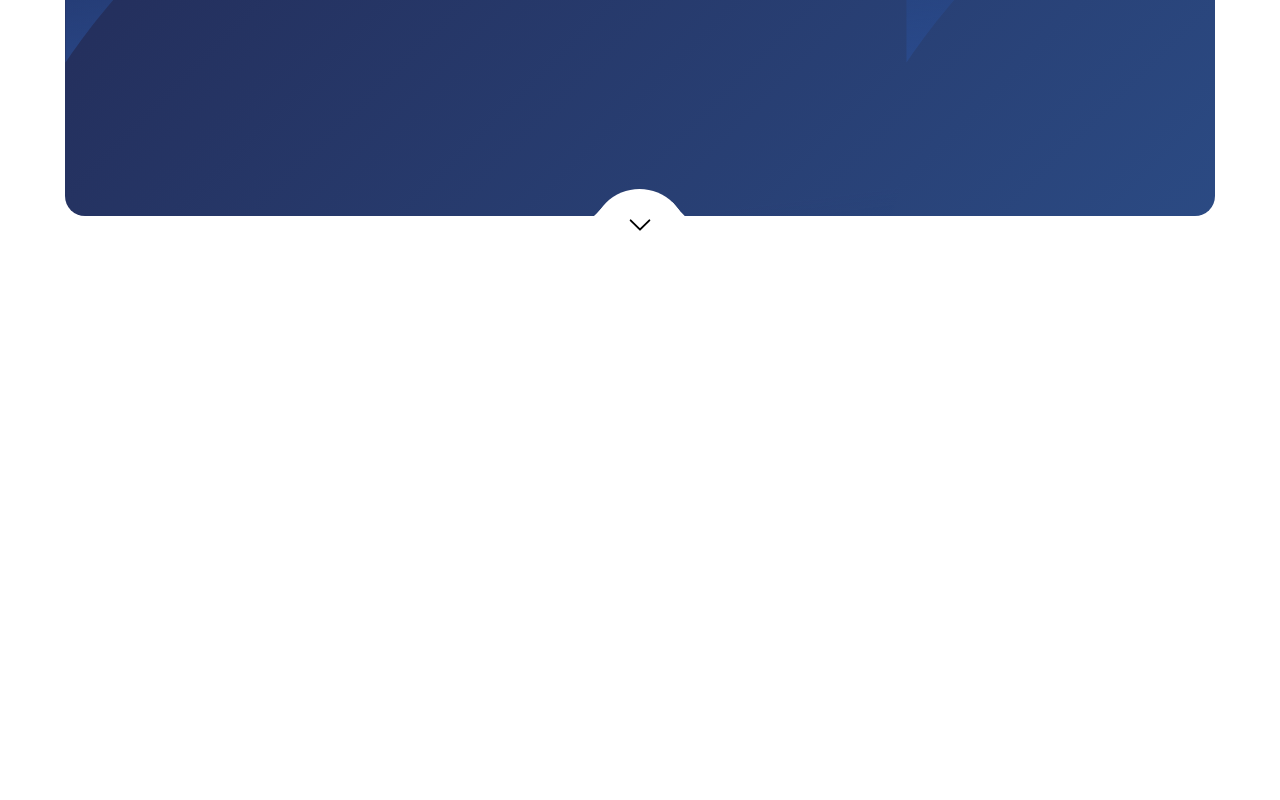
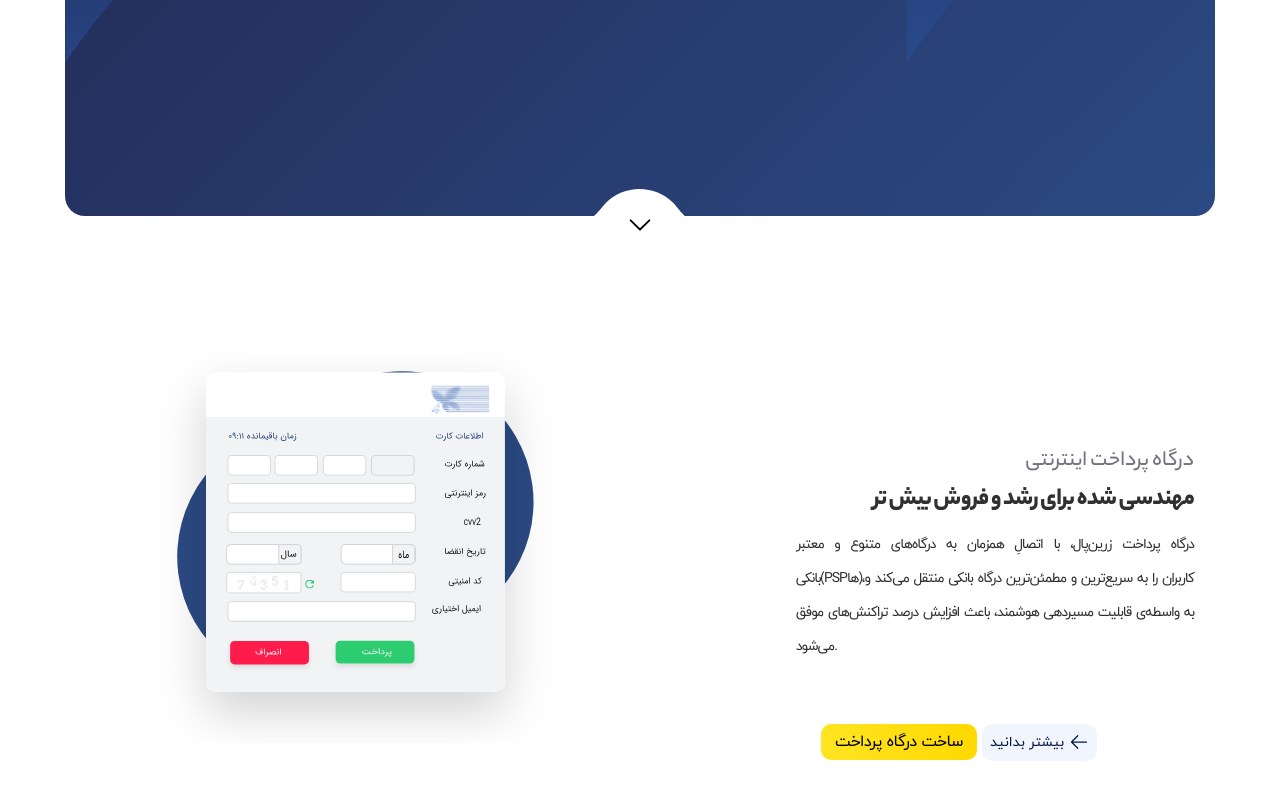
Before and after one commit to PouryaSoleimani/ZARINPAL.COM, a React (Vite) app: page / in a window 1280 px wide. Shown: the part 624-1424 px from the top of the page. Before the commit the page ends 960 px from the top, so only its background shows below. Built offline with nearby package versions, Linux system fonts and the light colour scheme.

Commit message:
Payments Section

```diff
--- a/components/Parallax.tsx
+++ b/components/Parallax.tsx
@@ -1,6 +1,4 @@
 //^ PARALLAX
-import React from 'react'
-
 const Parallax = () => {
     return (
         <div>
--- /dev/null
+++ b/components/Payment.tsx
@@ -0,0 +1,32 @@
+const Payment = () => {
+    return (
+        <>
+            <div>
+                <div className="payment">
+                    <img src="Images/Payment--img.svg" className="payment--img" />
+                    <div className="payment--content">
+
+                        <h4 className="payment--content__head1">درگاه پرداخت اینترنتی</h4>
+
+                        <h3 className="payment--content__head2">مهندسی شده برای رشد و فروش بیش تر</h3>
+
+                        <p className="payment--content__text">درگاه پرداخت زرین‌پال، با اتصالِ همزمان به درگاه‌های متنوع و معتبر
+                            بانکی(PSPها)،کاربران را به سریع‌ترین و مطمئن‌ترین
+                            درگاه بانکی منتقل می‌کند و به واسطه‌ی قابلیت مسیردهی هوشمند، باعث افزایش درصد تراکنش‌های موفق
+                            می‌شود.</p>
+
+
+                        <div className="payment-content__btn__wrapper">
+                            <button className="payment--content__btn">ساخت درگاه پرداخت</button>
+                            <button className="payment--content__link">بیشتر بدانید
+                                <img src="Images/arrow-left.svg" className="payment--content__link__arrow" />
+                            </button>
+                        </div>
+                    </div>
+                </div>
+            </div>
+        </>
+    )
+}
+
+export default Payment
--- a/src/App.tsx
+++ b/src/App.tsx
@@ -1,6 +1,7 @@
 //^ APP.TSX
 import Header from './../components/Header';
 import Parallax from './../components/Parallax';
+import Payment from './../components/Payment';
 
 function App() {
 
@@ -8,6 +9,7 @@ function App() {
     <>
       <Header />
       <Parallax />
+      <Payment/>
     </>
   )
 }
```
